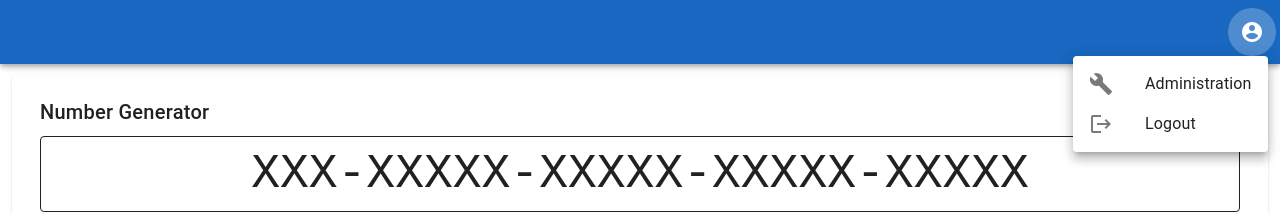
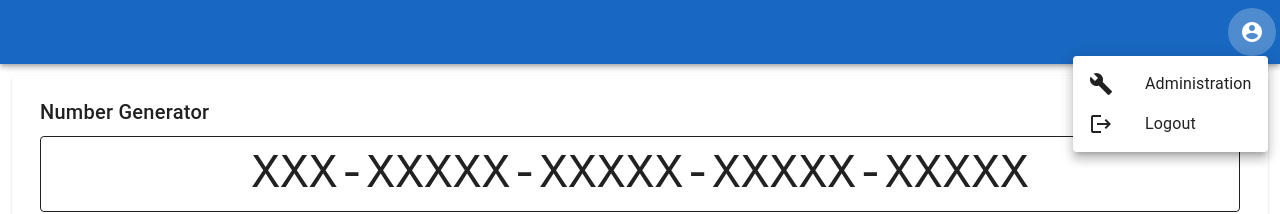
Before and after one commit to ikkowy/numgen, a Vue app in the folder ui/: page / in a window 1280 px wide. Both pictures are taken after a click on the button 1252 px from the left and 32 px from the top of the page. Shown: the top 214 px of the page. Built offline with nearby package versions, Linux system fonts and the light colour scheme.

Commit message:
Improve user menu

```diff
--- a/ui/src/App.vue
+++ b/ui/src/App.vue
@@ -11,16 +11,18 @@
               />
             </template>
             <v-list density="compact">
-              <v-list-item
-                prepend-icon="mdi-wrench"
-                title="Administration"
-                @click="console.log('settings')"
-              />
-              <v-list-item
-                prepend-icon="mdi-logout"
-                title="Logout"
-                @click="console.log('logout')"
-              />
+              <v-list-item @click="console.log('settings')">
+                <template #prepend>
+                  <v-icon icon="mdi-wrench" class="opacity-100" />
+                </template>
+                <v-list-item-title>Administration</v-list-item-title>
+              </v-list-item>
+              <v-list-item @click="console.log('logout')">
+                <template #prepend>
+                  <v-icon icon="mdi-logout" class="opacity-100" />
+                </template>
+                <v-list-item-title>Logout</v-list-item-title>
+              </v-list-item>
             </v-list>
           </v-menu>
         </template>
```
